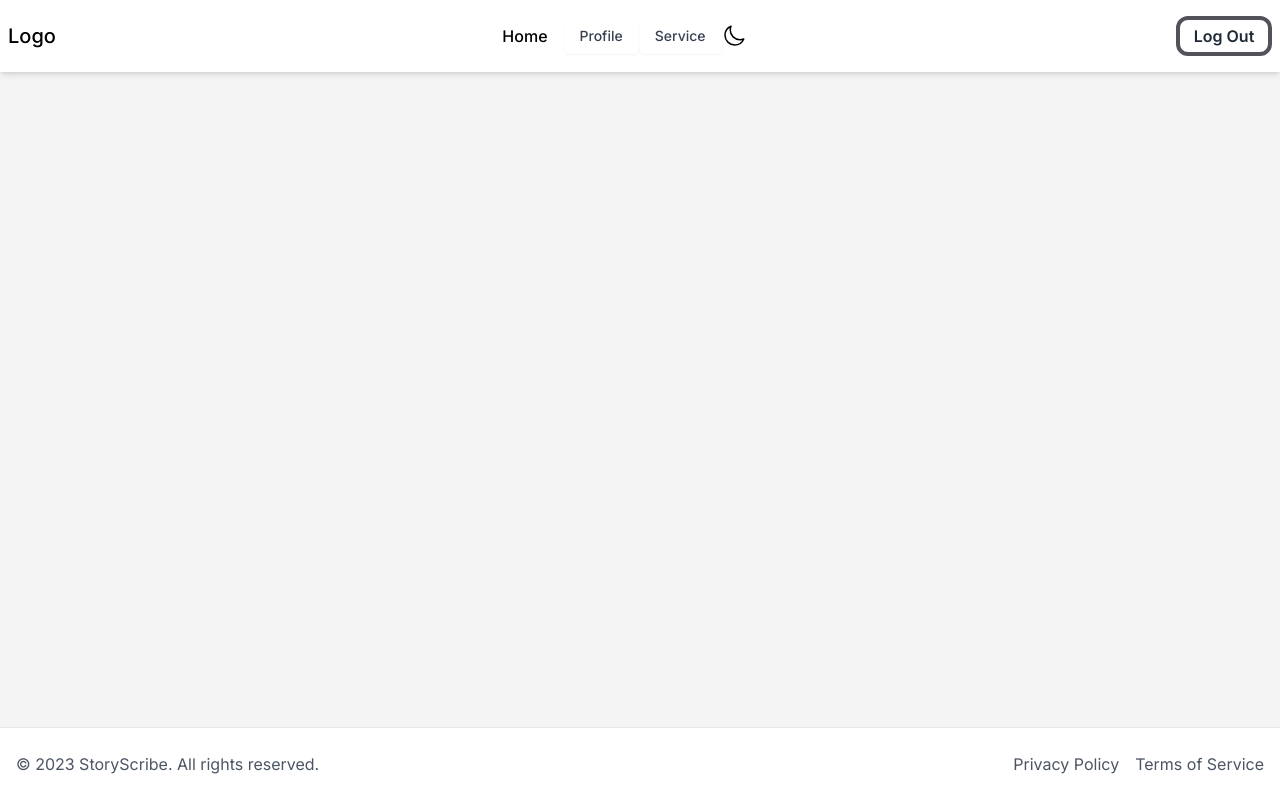
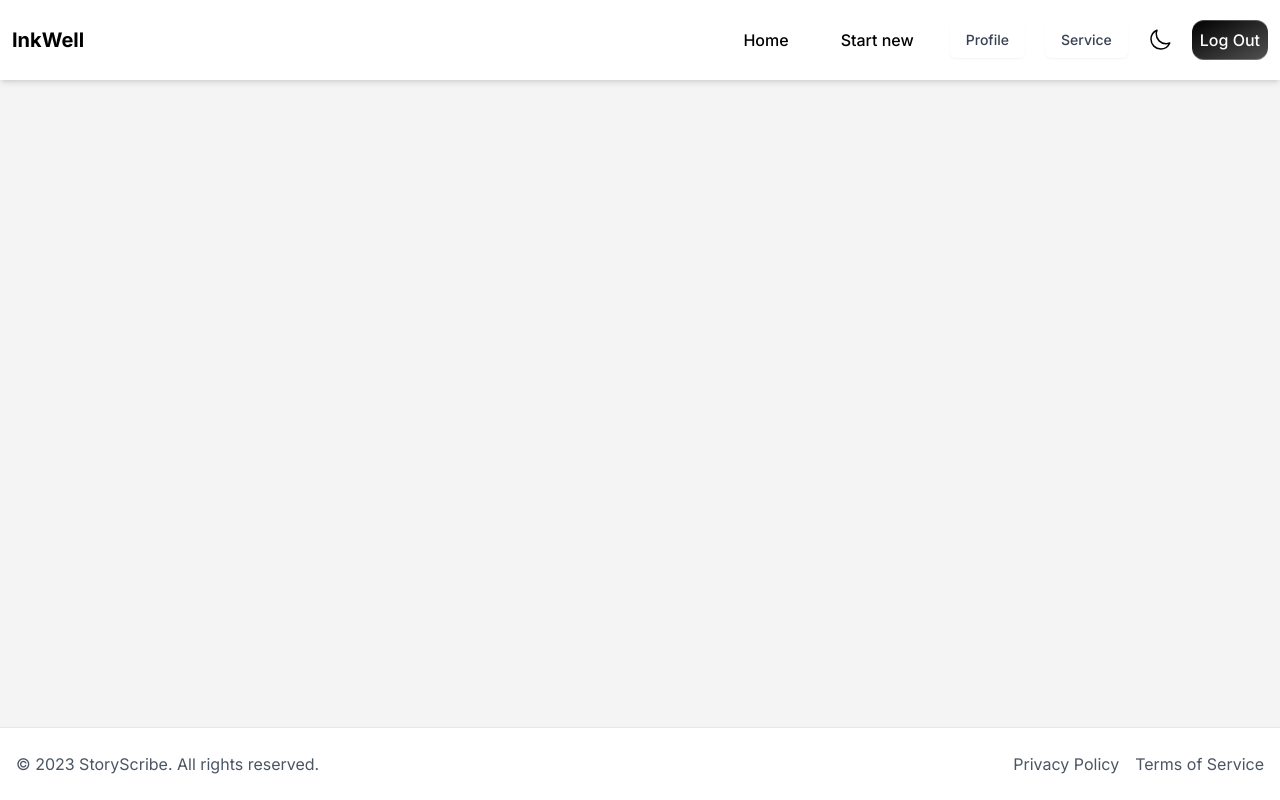
Before and after one commit to Rahul-aithal/Ink-well-client, a React (Vite) app: page / in a window 1280 px wide. Built offline with nearby package versions, Linux system fonts and the light colour scheme.

Commit message:
Navbar done

```diff
--- a/src/components/NavBar.jsx
+++ b/src/components/NavBar.jsx
@@ -1,16 +1,16 @@
-import React, { useState } from "react";
+import React, { useEffect, useRef } from "react";
 import { useDispatch, useSelector } from "react-redux";
 import { changeTheme } from "../store/ThemeSlice";
 import Button from "./ui/button";
 import { Link, NavLink, useNavigate } from "react-router-dom";
 import Dropdown from "./ui/dropdown";
 
-// const theme=useSelector(state=>state.theme.theme)
+import { logout } from "../store/AuthSlice";
+import axios from "axios";
 
 function NavBar({ className }) {
   const theme = useSelector((state) => state.theme.theme);
   const isSignined = useSelector((state) => state.auth.status);
-  console.log(isSignined);
 
   const dispatch = useDispatch();
 
@@ -39,54 +39,128 @@ function NavBar({ className }) {
       title: "Settings",
     },
   ];
-  // const [active, setActive] = useState(null);
 
-  const navigate= useNavigate()
+  const navigate = useNavigate();
+
+
+  const handleLogut = async () => {
+
+
+    const res = await axios.post(
+      "http://localhost:8000/api/sign-out",
+      {},
+      { withCredentials: true }
+    );
+
+    if (res.data.success && res.status === 200) {
+      navigate("/sign-in");
+      dispatch(logout());
+
+      localStorage.removeItem("accessToken");
+      localStorage.removeItem("refreshToken");
+    } else {
+      console.error(res);
+    }
+  };
+
+  const handleIconClick = () => {
+    if (iconRef.current) {
+      iconRef.current.getAttribute("d") ===
+      "M3.75 6.75h16.5M3.75 12h16.5m-16.5 5.25h16.5"
+        ? (iconRef.current.setAttribute("d", "M6 18 18 6M6 6l12 12"),
+          ulRef.current.classList.add("top-[80px]"),
+          ulRef.current.classList.add("opacity-100"))
+        : (iconRef.current.setAttribute(
+            "d",
+            "M3.75 6.75h16.5M3.75 12h16.5m-16.5 5.25h16.5"
+          ),
+          ulRef.current.classList.remove("top-[80px]"),
+          ulRef.current.classList.remove("opacity-100"));
+    }
+  };
+
+
+
+  const iconRef = useRef();
+  const ulRef = useRef();
+
   return (
-    <div className="p-2 sticky top-0 inset-x-0  mx-auto z-50 bg-white dark:bg-black dark:border-b dark:border-gray-300 shadow-md w-full flex justify-between items-center ">
-      <Link to={"/"} className="font-medium font-inter text-xl cursor-pointer ">
-        Logo
+
+      <div className="w-screen p-3 sticky top-0 inset-x-0 mx-auto z-50 bg-white dark:bg-black dark:border-b dark:border-gray-700 shadow-md md:flex md:justify-between md:items-center">
+        <div className="flex justify-between items-center">
+          <Link
+            to={"/"}
+            className=" font-inter text-xl font-bold cursor-pointer dark:text-white"
+          >
+            InkWell
           </Link>
-      <ul className="flex gap-0 items-center">
-      {isSignined ? <NavLink
-          to="/dashboard"
+          <span onClick={handleIconClick} className="md:hidden cursor-pointer">
+            <svg
+              xmlns="http://www.w3.org/2000/svg"
+              fill="none"
+              viewBox="0 0 24 24"
+              strokeWidth="1.5"
+              stroke="currentColor"
+              className="w-6 h-6 dark:text-white"
+            >
+              <path
+                ref={iconRef}
+                strokeLinecap="round"
+                strokeLinejoin="round"
+                d="M3.75 6.75h16.5M3.75 12h16.5m-16.5 5.25h16.5"
+              />
+            </svg>
+          </span>
+        </div>
+
+        <ul
+          ref={ulRef}
+          className="md:flex md:items-center md:static absolute z-[-1] md:z-auto bg-gray-100 dark:bg-gray-950 md:bg-transparent left-0 w-full md:w-auto md:py-0 py-4 pl-0 md:pl-7 opacity-0 md:opacity-100 top-[-400px] transition-all ease-in-out duration-500"
+        >
+          <li className="my-4 text-left ms-5 md:my-auto">
+            <NavLink
+              to={isSignined ? "/dashboard" : "/home"}
               className={({ isActive }) =>
                 `${
                   isActive ? "font-bold" : "font-medium"
-            } cursor-pointer hover:font-bold dark:text-white px-4 py-2`
+                } cursor-pointer hover:font-bold dark:text-white px-2 py-1 md:px-4 md:py-2`
               }
             >
               Home
-        </NavLink> :<NavLink
-          to="/home"
+            </NavLink>
+          </li>
+          {isSignined && (
+            <>
+              <li className="my-4 text-left ms-5 md:my-auto">
+                <NavLink
+                  to="/create-join-story"
                   className={({ isActive }) =>
                     `${
                       isActive ? "font-bold" : "font-medium"
-            } cursor-pointer hover:font-bold dark:text-white px-4 py-2`
+                    } cursor-pointer hover:font-bold dark:text-white py-1 md:px-4 md:py-2`
                   }
                 >
-          Home
-        </NavLink>}
-        <li>
-          {isSignined && (
+                  Start new
+                </NavLink>
+              </li>
+              <li className="my-4 text-left ms-5 md:my-auto">
                 <Dropdown heading={"Profile"} options={profileOpitons} />
+              </li>
+            </>
           )}
-        </li>
-        <li>
+          <li className="my-4 text-left ms-5 md:my-auto">
             <Dropdown heading={"Service"} options={serviceOptions} />
           </li>
-        <li>
-          {theme === "dark" && (
+          <li className="my-4 text-left ms-5 md:my-auto">
+            {theme === "dark" ? (
               <svg
                 xmlns="http://www.w3.org/2000/svg"
                 fill="none"
                 viewBox="0 0 24 24"
                 strokeWidth={1.5}
                 stroke="currentColor"
-              className="size-6 cursor-pointer"
-              onClick={() => {
-                dispatch(changeTheme());
-              }}
+                className="w-6 h-6 cursor-pointer dark:text-white"
+                onClick={() => dispatch(changeTheme())}
               >
                 <path
                   strokeLinecap="round"
@@ -94,18 +168,15 @@ function NavBar({ className }) {
                   d="M12 3v2.25m6.364.386-1.591 1.591M21 12h-2.25m-.386 6.364-1.591-1.591M12 18.75V21m-4.773-4.227-1.591 1.591M5.25 12H3m4.227-4.773L5.636 5.636M15.75 12a3.75 3.75 0 1 1-7.5 0 3.75 3.75 0 0 1 7.5 0Z"
                 />
               </svg>
-          )}
-          {theme === "light" && (
+            ) : (
               <svg
                 xmlns="http://www.w3.org/2000/svg"
                 fill="none"
                 viewBox="0 0 24 24"
                 strokeWidth={1.5}
                 stroke="currentColor"
-              className="size-6 cursor-pointer"
-              onClick={() => {
-                dispatch(changeTheme());
-              }}
+                className="w-6 h-6 cursor-pointer dark:text-white"
+                onClick={() => dispatch(changeTheme())}
               >
                 <path
                   strokeLinecap="round"
@@ -115,16 +186,32 @@ function NavBar({ className }) {
               </svg>
             )}
           </li>
+          {isSignined && (
+            <li className="my-4 text-left ms-5 md:my-auto">
+              <Button onClick={handleLogut} className="rounded-xl h-10 max-w-24 p-2">Log Out</Button>
+            </li>
+          )}
         </ul>
-      {isSignined ? (
-        <Button className={"rounded-xl h-10 max-w-24 "} variant="empty">Log Out</Button>
-      ) : (
-        <div className="flex ">
-          <Button onClick={()=>navigate("/sign-in")} className={"rounded-2xl h-10  min-w-20 w-fit text-xs  my-0 mx-1"}>Sign In</Button>
-          <Button onClick={()=>navigate("/sign-up")} className={"rounded-2xl h-10  text-xs  min-w-20 w-fit my-0 mx-1"}>Sign Up</Button>
+
+        {!isSignined && (
+          <div className="flex">
+            <Button
+              onClick={() => navigate("/sign-in")}
+              className={"rounded-2xl h-10 min-w-20 w-fit text-xs my-0 mx-1"}
+            >
+              Sign In
+            </Button>
+            <Button
+              onClick={() => navigate("/sign-up")}
+              className={"rounded-2xl h-10 text-xs min-w-20 w-fit my-0 mx-1"}
+            >
+              Sign Up
+            </Button>
           </div>
         )}
       </div>
+
+
   );
 }
 
```
Lines whose indentation alone changed are shown as unchanged.
